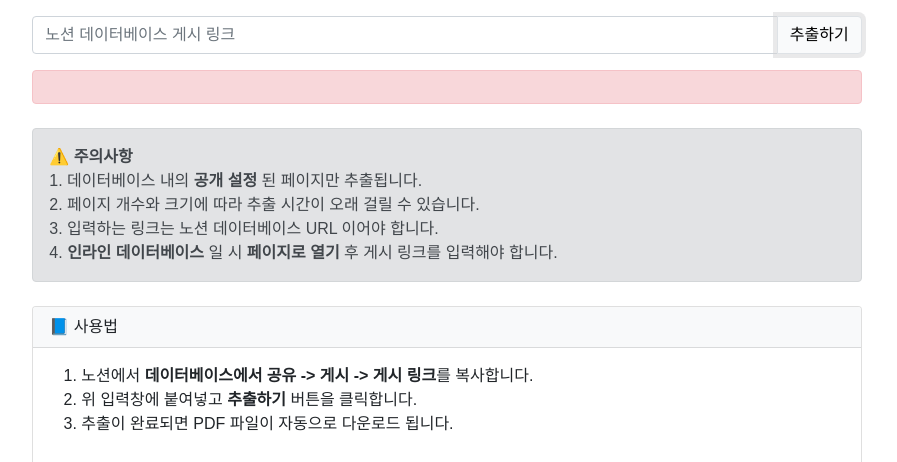
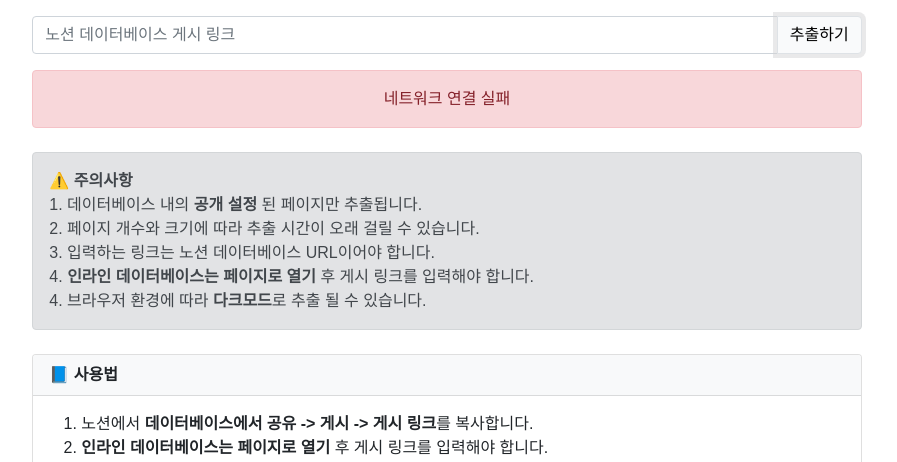
Before and after one commit to seoseuo/notion-db-docs-integration-extractor, a website: page public/html/pdf.html in a window 1280 px wide. Both pictures are taken after a click on the button "추출하기". Shown: the part 338-800 px from the top of the page, without its empty margins (193-1090 px from the left). Drawn offline with nearby package versions, Linux system fonts and the light colour scheme; no server answers; a web font is replaced by a local one.

Commit message:
feat: pdf 추출 기능 구현

```diff
--- a/public/html/pdf.html
+++ b/public/html/pdf.html
@@ -54,18 +54,20 @@
                 ⚠️ <b>주의사항</b><br>
                 1. 데이터베이스 내의 <b>공개 설정</b> 된 페이지만 추출됩니다.<br>
                 2. 페이지 개수와 크기에 따라 추출 시간이 오래 걸릴 수 있습니다.<br>
-                3. 입력하는 링크는 노션 데이터베이스 URL 이어야 합니다.<br>
-                4. <b>인라인 데이터베이스</b> 일 시 <b>페이지로 열기</b> 후 게시 링크를 입력해야 합니다.
+                3. 입력하는 링크는 노션 데이터베이스 URL이어야 합니다.<br>
+                4. <b>인라인 데이터베이스는 페이지로 열기</b> 후 게시 링크를 입력해야 합니다.<br>
+                4. 브라우저 환경에 따라 <b>다크모드</b>로 추출 될 수 있습니다.
             </div>
 
             <!-- 사용법 영역 -->
             <div class="card mt-4 text-start">
                 <div class="card-header bg-light">
-                    📘 사용법
+                    📘 <b>사용법</b>
                 </div>
                 <div class="card-body">
                     <ol>
                         <li>노션에서 <b>데이터베이스에서 공유 -> 게시 -> 게시 링크</b>를 복사합니다.</li>
+                        <li><b>인라인 데이터베이스는 페이지로 열기</b> 후 게시 링크를 입력해야 합니다.</li>
                         <li>위 입력창에 붙여넣고 <b>추출하기</b> 버튼을 클릭합니다.</li>
                         <li>추출이 완료되면 PDF 파일이 자동으로 다운로드 됩니다.</li>
                     </ol>
--- a/public/js/pdf.js
+++ b/public/js/pdf.js
@@ -14,21 +14,20 @@
     start.innerHTML = "진행 중 입니다...";
 
     try {
-        const res = await fetch("/pdf", {
+        const res = await fetch('/pdf', {
             method: "POST",
             headers: { "Content-Type": "application/json" },
             body: JSON.stringify({ notionUrl: url })
         });
 
-        // PDF 응답을 blob으로 받음
-        const data = await res.blob();
+
 
         if (!res.ok) {
             // 에러 처리
+            const errorRes = await res.json();
             start.classList.add("d-none"); // 진행중 숨김
-            warning.innerHTML = `${data.error ? data.error : ""}${data.message ? "<br>" + data.message : ""}`;
+            warning.innerHTML = `${errorRes.error}`;
             warning.classList.remove("d-none");
-
             return;
         }
 
@@ -36,6 +35,8 @@
         start.classList.remove("d-none");
         start.innerHTML = "추출 성공, 다운로드 중...";
 
+        // PDF 응답을 blob으로 받음
+        const data = await res.blob();
 
         const downloadUrl = window.URL.createObjectURL(data);
 
@@ -67,7 +68,7 @@
     } catch (err) {
         console.error(err);
         start.classList.add("d-none"); // 진행중 숨김
-        warning.innerHTML = err.message;
+        warning.innerHTML = '네트워크 연결 실패';
         warning.classList.remove("d-none");
     }
 });
```
Also changed, not shown: services/pdfService.js (+15 -5 lines).
